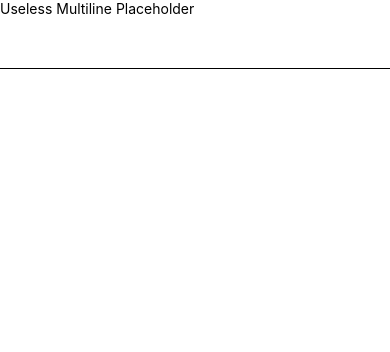
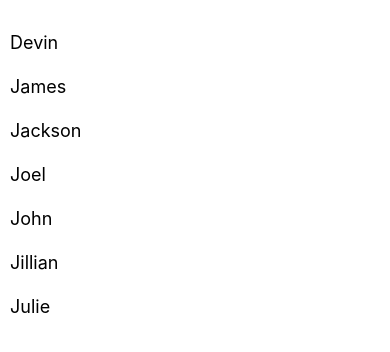
Before and after one commit to ririyad/ReactNativeTestApp, a React Native app: screen / in a window 390 px wide. Shown: the top 352 px of the page. Built offline with nearby package versions, Linux system fonts and the light colour scheme.

Commit message:
added flatlist

```diff
--- a/App.js
+++ b/App.js
@@ -1,40 +1,35 @@
-import React, { Component } from 'react';
-import { AppRegistry, View, TextInput } from 'react-native';
+import React, {Component} from 'react';
+import {AppRegistry, FlatList, StyleSheet, Text, View} from 'react-native';
 
-class UselessTextInput extends Component {
+export default class FlatListBasics extends Component {
   render() {
     return (
-      <TextInput
-        {...this.props}
-        editable = {true}
-        maxLength = {40}
-      />
+      <View style = {styles.container}>
+        <FlatList
+          data={[
+            {key: 'Devin'},
+            {key: 'James'},
+            {key: 'Jackson'},
+            {key: 'Joel'},
+            {key: 'John'},
+            {key: 'Jillian'},
+            {key: 'Julie'},
+          ]}
+          renderItem={({item})=> <Text style={styles.item}>{item.key} </Text>}
+            />
+      </View>
     );
   }
 }
 
-export default class UselessTextInputMultiline extends Component {
-  constructor(props) {
-    super(props);
-    this.state = {
-      text: 'Useless Multiline Placeholder',
-    };
-  }
-
-  render() {
-    return (
-     <View style={{
-       backgroundColor: this.state.text,
-       borderBottomColor: '#000000',
-       borderBottomWidth: 1 }}
-     >
-       <UselessTextInput
-         multiline = {true}
-         numberOfLines = {4}
-         onChangeText={(text) => this.setState({text})}
-         value={this.state.text}
-       />
-     </View>
-    );
-  }
-}
+const styles = StyleSheet.create({
+  container: {
+    flex: 1,
+    paddingTop: 22,
+  },
+  item: {
+    padding: 10,
+    fontSize: 18,
+    height: 44,
+  },
+})
```
